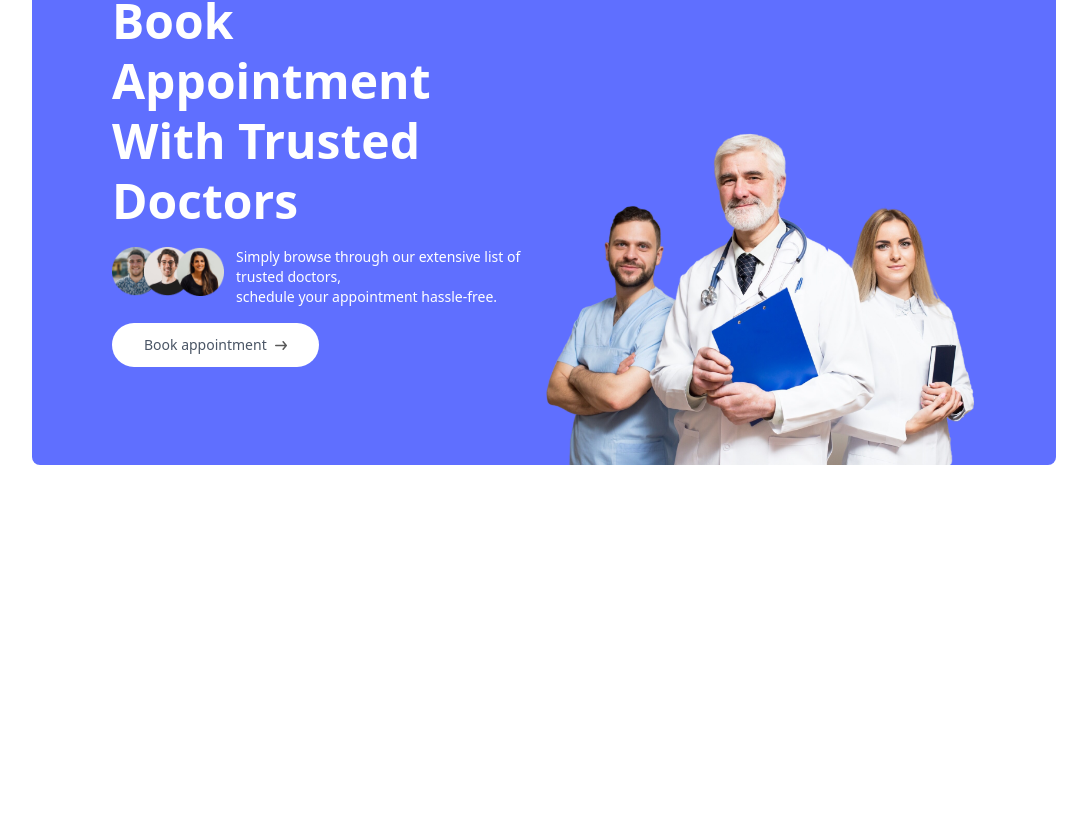
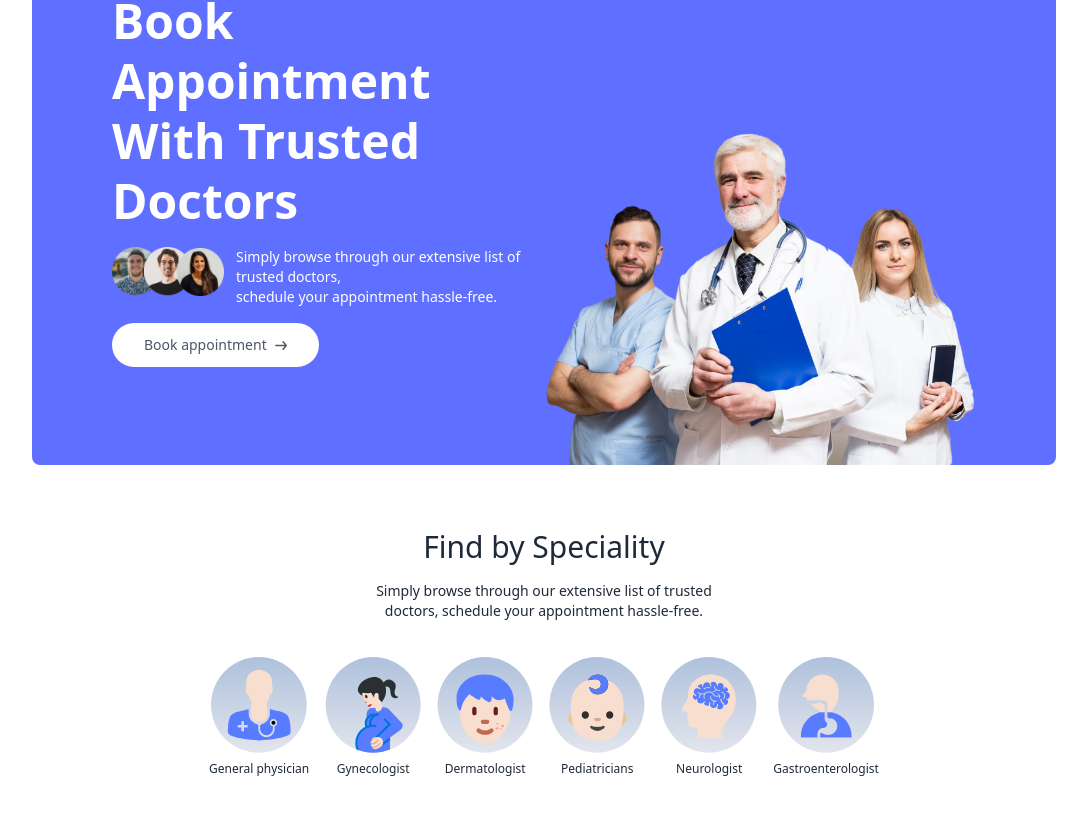
Before and after one commit to ameen209/VitaConnect, a React (Vite) app in the folder Frontend/: page / in a window 1280 px wide. Shown: the part 227-1042 px from the top of the page, without its empty margins (96-1183 px from the left). Before the commit the page ends 800 px from the top, so only its background shows below. Built offline with nearby package versions, Linux system fonts and the light colour scheme.

Commit message:
SpecialityMenu created

```diff
--- a/Frontend/src/components/Header.jsx
+++ b/Frontend/src/components/Header.jsx
@@ -14,7 +14,7 @@
                 Simply browse through our extensive list of trusted doctors, <br className='hidden sm:block' /> schedule your appointment hassle-free.
             </p>
         </div>
-        <a href="" className='flex items-center gap-2 bg-white px-8 py-3 rounded-full text-gray-600 text-sm m-auto md:m-0 hover:scale-105 transition-all duration-300'>
+        <a href="#speciality" className='flex items-center gap-2 bg-white px-8 py-3 rounded-full text-gray-600 text-sm m-auto md:m-0 hover:scale-105 transition-all duration-300'>
             Book appointment <img className='w-3' src={assets.arrow_icon} alt="" />
         </a>
       </div>
--- /dev/null
+++ b/Frontend/src/components/SpecialityMenu.jsx
@@ -0,0 +1,22 @@
+import React from 'react'
+import { specialityData } from '../assets/assets'
+import {Link} from 'react-router-dom'
+
+const SpecialityMenu = () => {
+  return (
+    <div className='flex flex-col items-center gap-4 py-16 text-gray-800' id='speciality'>
+      <h1 className='text-3xl font-medium'>Find by Speciality</h1>
+      <p className='sm:w-1/3 text-center text-sm'>Simply browse through our extensive list of trusted doctors, schedule your appointment hassle-free.</p>
+      <div className='flex sm:justify-center gap-4 pt-5 w-full overflow-scroll'>
+        {specialityData.map((item,index)=>(
+            <Link onClick={()=>scrollTo(0,0)} className='flex flex-col items-center text-xs cursor-pointer flex-shrink-0 hover:translate-y-[-10px] transition-all duration-500' key={index} to={`/doctors/${item.speciality}`}>
+                <img className='w-16 sm:w-24 mb-2' src={item.image} alt="" />
+                <p>{item.speciality}</p>
+            </Link>
+        ))}
+      </div>
+    </div>
+  )
+}
+
+export default SpecialityMenu
--- a/Frontend/src/index.css
+++ b/Frontend/src/index.css
@@ -5,3 +5,6 @@
 .primary{
     background-color: #5f6FFF;
 }
+::-webkit-scrollbar{
+    @apply hidden
+}
--- a/Frontend/src/pages/Home.jsx
+++ b/Frontend/src/pages/Home.jsx
@@ -1,10 +1,12 @@
 import React from 'react'
 import Header from '../components/Header'
+import SpecialityMenu from '../components/SpecialityMenu'
 
 const Home = () => {
   return (
     <div>
       <Header/>
+      <SpecialityMenu/>
     </div>
   )
 }
```
